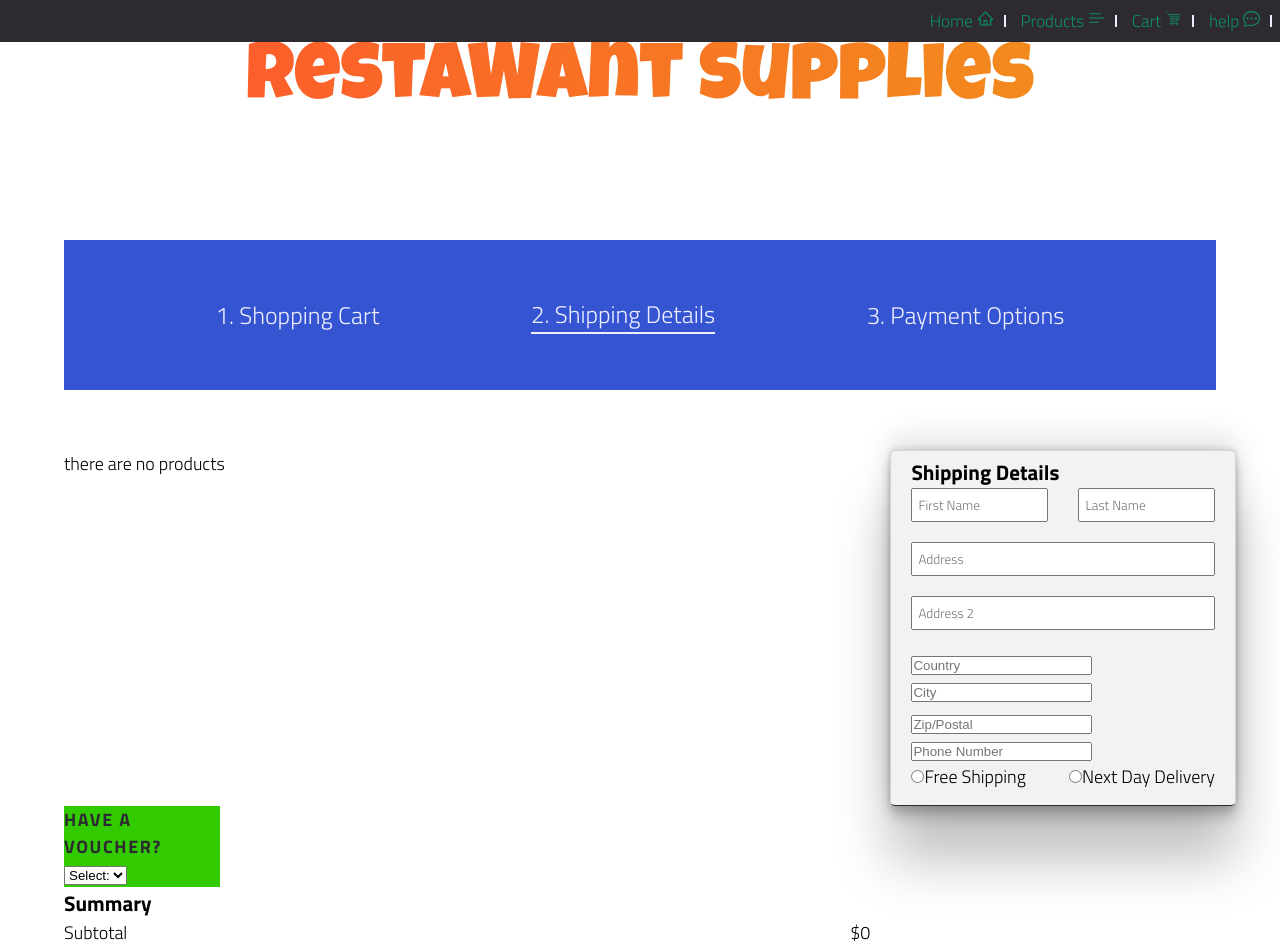
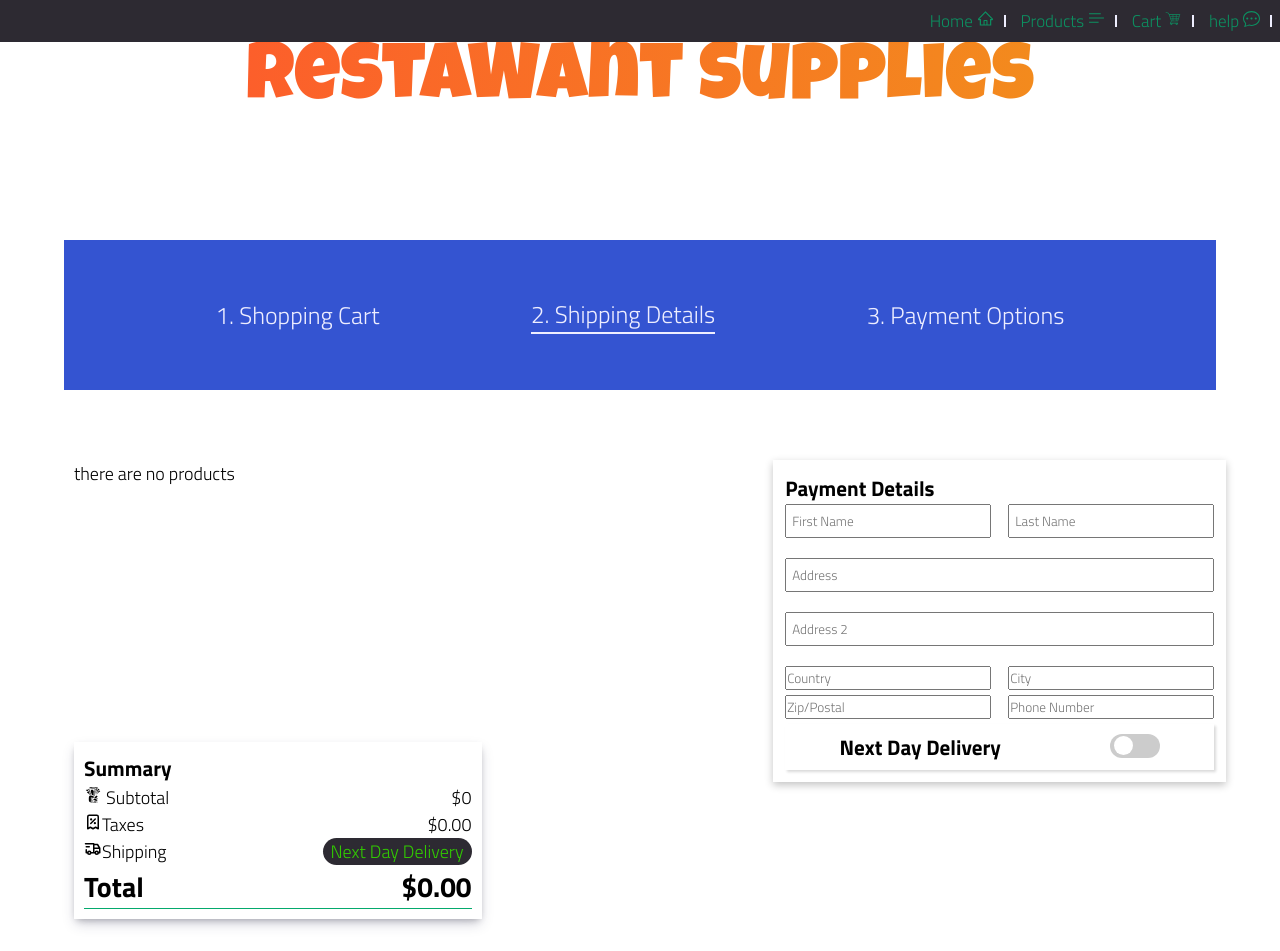
Before and after one commit to SAMURAIM0SES/GraceShopperFrontEnd, a React (Create React App) app: page /shipping in a window 1280 px wide. Shown: the top 951 px of the page. Built offline with nearby package versions, Linux system fonts and the light colour scheme.

Commit message:
shipping CSS

```diff
--- a/src/components/Shipping.js
+++ b/src/components/Shipping.js
@@ -1,23 +1,26 @@
-import React, { useState, useEffect } from "react";
-import Layout from "./Layout";
-import classes from "./Shipping.module.css";
-import { useNavigate } from "react-router-dom";
-import { getCurrentData, clearCurrentData } from "./../utils/auth";
-import CardProducts from "./CardProducts";
-import { nanoid } from "nanoid";
-
-export const apiURL = "https://graceshopperbackend.herokuapp.com/api";
+import React, { useState, useEffect } from 'react';
+import Layout from './Layout';
+import classes from './Shipping.module.css';
+import { useNavigate } from 'react-router-dom';
+import { getCurrentData, clearCurrentData } from './../utils/auth';
+import CardProducts from './CardProducts';
+import { nanoid } from 'nanoid';
+import { GiTakeMyMoney } from 'react-icons/gi';
+import { HiOutlineReceiptTax } from 'react-icons/hi';
+import { TbTruckDelivery } from 'react-icons/tb';
 
 const Shipping = () => {
+  const [showShipping, setShowShipping] = useState(false);
   const navigate = useNavigate();
+
   const backNavigateHandler = () => {
-    navigate("/cart");
+    navigate('/cart');
   };
 
-  const nextNavigateHandler = () => {
-    navigate("/payment");
+  const NextNavigateHandler = () => {
+    navigate('/payment');
   };
-  const cartStoraged = getCurrentData("cart");
+  const cartStoraged = getCurrentData('cart');
   const [cartProducts, setCartproducts] = useState(cartStoraged || []);
   const [total, setTotal] = useState(0);
   const [taxes, setTaxes] = useState(0);
@@ -42,22 +45,26 @@ const Shipping = () => {
 
   const deleteAllProductsHandler = () => {
     setCartproducts([]);
-    clearCurrentData("cart");
+    clearCurrentData('cart');
     setTotal(0);
     setTaxes(0);
+  };
+
+  const shippingHandler = () => {
+    setShowShipping((prev) => !prev);
   };
 
   return (
     <Layout>
       <section>
-        <div className={classes["shipping-main"]}>
-          <div className={classes["shipping-header"]}>
+        <div className={classes['payment-main']}>
+          <div className={classes['payment-header']}>
             <p>1. Shopping Cart</p>
             <p>2. Shipping Details</p>
             <p>3. Payment Options</p>
           </div>
 
-          <div className={classes["shipping-body"]}>
+          <div className={classes['payment-body']}>
             <div>
               {cartProducts.length ? (
                 cartProducts.map((prod) => {
@@ -82,85 +89,90 @@ const Shipping = () => {
                 <p>there are no products</p>
               )}
             </div>
-            <div className={classes["shipping-body-shopping"]}>
-              <h3>Shipping Details</h3>
-              <div className={classes["shipping-detailed-information"]}>
-                <div className={classes["shipping-name"]}>
+            <div className={classes['payment-body-shopping']}>
+              <h3>Payment Details</h3>
+              <div className={classes['payment-detailed-information']}>
+                <div className={classes['payment-name']}>
                   <input type="text" placeholder="First Name" />
                   <input type="text" placeholder="Last Name" />
                 </div>
-                <div className={classes["shipping-address"]}>
+                <div className={classes['payment-address']}>
                   <input type="text" placeholder="Address" />
                 </div>
-                <div className={classes["shipping-address"]}>
+                <div className={classes['payment-address']}>
                   <input type="text" placeholder="Address 2" />
                 </div>
-                <div className={classes["shipping-country"]}>
+                <div className={classes['payment-country']}>
                   <input type="text" placeholder="Country" />
                   <input type="text" placeholder="City" />
                 </div>
-                <div className={classes["zip-postal-phone-number"]}>
+                <div className={classes['payment-postal']}>
                   <input type="text" placeholder="Zip/Postal" />
                   <input type="text" placeholder="Phone Number" />
                 </div>
-                <div className={classes["shipping-methods"]}>
-                  <div>
-                    <input type="radio" />
-                    <span>Free Shipping</span>
-                  </div>
-                  <div>
-                    <input type="radio" />
-                    <span>Next Day Delivery</span>
+                <div className={classes['payment-methods']}>
+                  <div className={classes['radio-container']}>
+                    <div className={classes['radio-input']}>
+                      <h3>
+                        {showShipping ? 'Free Shipping' : 'Next Day Delivery'}
+                      </h3>
+                    </div>
+                    <div className={classes['radio-input']}>
+                      <label className={classes.switch}>
+                        <input type="checkbox" onChange={shippingHandler} />
+                        <span
+                          className={`${classes.slider} ${classes.round}`}
+                        ></span>
+                      </label>
+                    </div>
                   </div>
                 </div>
               </div>
             </div>
 
-            <div className={classes["shipping-body-summary"]}>
-              <div className={classes["shipping-cart-voucher"]}>
-                HAVE A VOUCHER?
-                <select name="Select" className={classes["choose-option"]}>
-                  <option value="">Select:</option>
-                  <option value="">Yes</option>
-                  <option value="">No</option>
-                </select>
-              </div>
-
+            <div className={classes['payment-body-summary']}>
               <h3>Summary</h3>
 
-              <div className={classes["summary-detail"]}>
-                <div className={classes["summary-shipping"]}>
-                  <div>Subtotal</div>
+              <div className={classes['summary-detail']}>
+                <div className={classes['summary-payment']}>
+                  <div>
+                    <GiTakeMyMoney /> Subtotal
+                  </div>
                   <div>${total}</div>
                 </div>
-                <div className={classes["summary-shipping"]}>
-                  <div>Shipping</div>
-                  <div>Free</div>
-                </div>
-                <div className={classes["summary-shipping"]}>
-                  <div>Taxes</div>
+                <div className={classes['summary-payment']}>
+                  <div>
+                    <HiOutlineReceiptTax />
+                    Taxes
+                  </div>
                   <div>${taxes.toFixed(2)}</div>
                 </div>
-                <div className={classes["shipping-total"]}>TOTAL</div>
-                <div>${(total + taxes).toFixed(2)}</div>
+                <div className={classes['summary-payment']}>
+                  <div>
+                    <TbTruckDelivery />
+                    Shipping
+                  </div>
+                  <div className={classes['delivery-type']}>
+                    {showShipping ? 'Free Shipping' : 'Next Day Delivery'}
+                  </div>
+                </div>
+
+                <div className={classes['payment-total']}>
+                  <p>Total</p>
+                  <p>${(total + taxes).toFixed(2)}</p>
+                </div>
               </div>
             </div>
           </div>
 
-          <div className={classes["shipping-buttons"]}>
+          <div className={classes['payment-buttons']}>
             <button onClick={backNavigateHandler}>Back</button>
-            <button
-              className={classes["next-page-button"]}
-              onClick={nextNavigateHandler}
-            >
-              Next
-            </button>
+            <button onClick={NextNavigateHandler}>Next</button>
             <button
               onClick={deleteAllProductsHandler}
-              disabled={cartProducts.length ? false : true}
-              className={classes["deleteAll-btn"]}
+              className={classes['deleteAll-btn']}
             >
-              Delete All
+              Cancel All
             </button>
           </div>
         </div>
--- a/src/components/Shipping.module.css
+++ b/src/components/Shipping.module.css
@@ -1,10 +1,20 @@
-.shipping-main {
+:root {
+  --primary-dark: #2d2a32;
+  --primary-blue: #3454d1;
+  --primary-green: #31cb00;
+  --secondary-green: #04aa6d;
+  --primary-grey-dark: #a5a5a5;
+  --primary-grey-light: #eeeeff;
+  --extra-red: #f07167;
+}
+
+.payment-main {
   font-size: 1.8rem;
   width: 90%;
   margin: 0 auto;
 }
 
-.shipping-header {
+.payment-header {
   display: flex;
   justify-content: space-evenly;
   align-items: center;
@@ -15,59 +25,132 @@
   color: var(--primary-grey-light);
 }
 
-.shipping-body {
-  /* border: 1px solid red; */
+.payment-body {
   display: grid;
-  grid-template-columns: 70% 30%;
+  grid-template-columns: 60% 40%;
   grid-column-gap: 2rem;
+  padding: 1rem;
 }
 
-.shipping-body-shopping {
-  /* display: flex; */
-
-  background-color: #f2f2f2;
-  padding: 5px 20px 15px 20px;
-  border: 1px solid lightgrey;
-  border-radius: 5px;
-  border-bottom: 1.5px solid var(--primary-dark);
-  box-shadow: rgba(0, 0, 0, 0.25) 0px 54px 55px,
-    rgba(0, 0, 0, 0.12) 0px -12px 30px, rgba(0, 0, 0, 0.12) 0px 4px 6px,
-    rgba(0, 0, 0, 0.17) 0px 12px 13px, rgba(0, 0, 0, 0.09) 0px -3px 5px;
+.payment-body-shopping {
+  padding: 1.2rem;
+  box-shadow: rgba(0, 0, 0, 0.24) 0px 3px 8px;
 }
 
-.shipping-name {
+.radio-container {
+  width: 100%;
+  display: flex;
+  justify-content: space-around;
+  align-items: center;
+  box-shadow: rgba(0, 0, 0, 0.15) 1.95px 1.95px 2.6px;
+  padding: 0.7rem 0;
+}
+
+.switch {
+  position: relative;
+  display: inline-block;
+  width: 50px;
+  height: 24px;
+}
+
+.switch input {
+  opacity: 0;
+  width: 0;
+  height: 0;
+}
+
+.slider {
+  position: absolute;
+  cursor: pointer;
+  top: 0;
+  left: 0;
+  right: 0;
+  bottom: 0;
+  background-color: #ccc;
+  -webkit-transition: 0.4s;
+  transition: 0.4s;
+}
+
+.slider:before {
+  position: absolute;
+  content: '';
+  height: 19px;
+  width: 19px;
+  left: 4px;
+  bottom: 3px;
+  background-color: white;
+  -webkit-transition: 0.4s;
+  transition: 0.4s;
+}
+
+input:checked + .slider {
+  background-color: var(--primary-blue);
+}
+
+input:focus + .slider {
+  box-shadow: 0 0 1px var(--primary-blue);
+}
+
+input:checked + .slider:before {
+  -webkit-transform: translateX(26px);
+  -ms-transform: translateX(26px);
+  transform: translateX(23px);
+}
+
+.slider.round {
+  border-radius: 34px;
+}
+
+.slider.round:before {
+  border-radius: 50%;
+}
+
+.payment-detailed-information {
+  width: 100%;
+}
+.payment-name {
   display: flex;
   justify-content: space-between;
   align-items: center;
   margin-bottom: 2rem;
 }
 
-.shipping-name input {
+.payment-name input {
   font-family: inherit;
-  width: 45%;
+  width: 48%;
   padding: 0.5rem;
 }
 
-.shipping-address input {
+.payment-address input {
   font-family: inherit;
   width: 100%;
   padding: 0.5rem;
   margin-bottom: 2rem;
 }
 
-.shipping-country {
-  font-family: inherit;
-  width: 45%;
-  margin-bottom: 0.5rem;
-}
-
-.shipping-methods {
-  /* border: 1px solid tomato; */
+.payment-country {
   display: flex;
   justify-content: space-between;
 }
 
-.shipping-buttons {
+.payment-country input {
+  font-family: inherit;
+  width: 48%;
+  margin-bottom: 0.5rem;
+}
+
+.payment-postal {
+  display: flex;
+  justify-content: space-between;
+}
+
+.payment-postal input {
+  font-family: inherit;
+  width: 48%;
+  margin-bottom: 0.5rem;
+}
+
+.payment-buttons {
   width: 30%;
   display: flex;
   justify-content: flex-start;
@@ -76,7 +159,7 @@
   margin: 2rem 0;
 }
 
-.shipping-buttons button {
+.payment-buttons button {
   padding: 0.7rem 1.4rem;
   font-size: 1.6rem;
   font-family: inherit;
@@ -84,59 +167,80 @@
   cursor: pointer;
 }
 
-.shipping-buttons button:first-child {
+.payment-buttons button:first-child {
+  background-color: transparent;
+  border: 1.5px solid var(--primary-green);
+}
+
+.payment-buttons button:first-child:hover {
+  background-color: var(--primary-green);
+  color: #fff;
+}
+
+.payment-buttons button:nth-child(2) {
   background-color: transparent;
   border: 1.5px solid var(--primary-blue);
 }
 
-.shipping-buttons button:first-child:hover {
+.payment-buttons button:nth-child(2):hover {
   background-color: var(--primary-blue);
   color: #fff;
 }
 
-.next-page-button {
-  background-color: transparent;
-  border: 1.5px solid var(--primary-green);
-}
-.next-page-button:hover {
-  background-color: var(--primary-green);
-  border: 1.5px solid var(--primary-green);
-}
-
-.shipping-buttons button:last-child {
+.payment-buttons button:last-child {
   background-color: transparent;
   border: 1.5px solid var(--extra-red);
 }
 
-.shipping-buttons button:last-child:hover {
+.payment-buttons button:last-child:hover {
   background-color: var(--extra-red);
   color: #fff;
 }
 
-.summary-shipping {
+.payment-body-summary {
+  padding: 1rem;
+  width: 60%;
+  box-shadow: rgba(50, 50, 93, 0.25) 0px 6px 12px -2px,
+    rgba(0, 0, 0, 0.3) 0px 3px 7px -3px;
+  transform: translateY(-4rem);
+}
+
+.delivery-type {
+  background-color: var(--primary-dark);
+  color: var(--primary-green);
+  padding: 0 0.8rem;
+  border-radius: 18px;
+}
+
+.summary-detail {
+  display: flex;
+  flex-direction: column;
+}
+
+.summary-payment {
   display: flex;
   justify-content: space-between;
   align-items: center;
 }
 
-.shipping-cart-voucher {
-  background-color: var(--primary-green);
-  color: var(--primary-dark);
-  text-transform: uppercase;
-  letter-spacing: 1.6px;
+.payment-total {
+  display: flex;
+  justify-content: space-between;
+  font-size: 2.8rem;
   font-weight: 600;
-  margin-right: 65rem;
+  border-bottom: 1.5px solid var(--secondary-green);
+}
+.payment-header :nth-child(2) {
+  border-bottom: 2px solid var(--primary-grey-light);
 }
 
-.shipping-total {
-  display: flex;
-  justify-content: space-between;
-  margin-top: 3.4rem;
-  font-size: 2.8rem;
+@media screen and (max-width: 950px) {
+  .payment-body {
+    grid-template-columns: 1fr;
+  }
+
+  .payment-body-summary {
+    transform: translateY(0);
+    margin-top: 2rem;
+  }
 }
-.shipping-header :nth-child(2) {
-  border-bottom: 2px solid var(--primary-grey-light);
-}
-box-shadow: rgba(0, 0, 0, 0.25) 0px 54px 55px,
-  rgba(0, 0, 0, 0.12) 0px -12px 30px, rgba(0, 0, 0, 0.12) 0px 4px 6px,
-  rgba(0, 0, 0, 0.17) 0px 12px 13px, rgba(0, 0, 0, 0.09) 0px -3px 5px;
```
